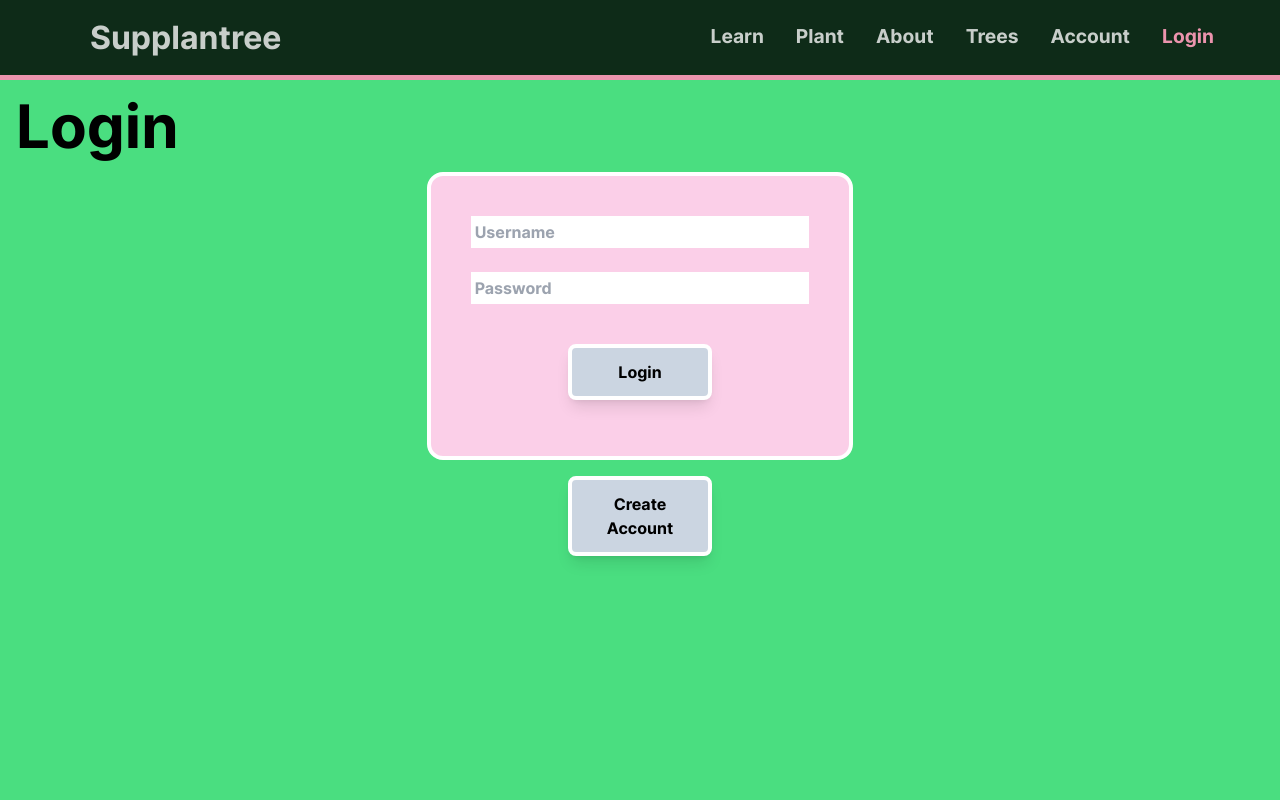
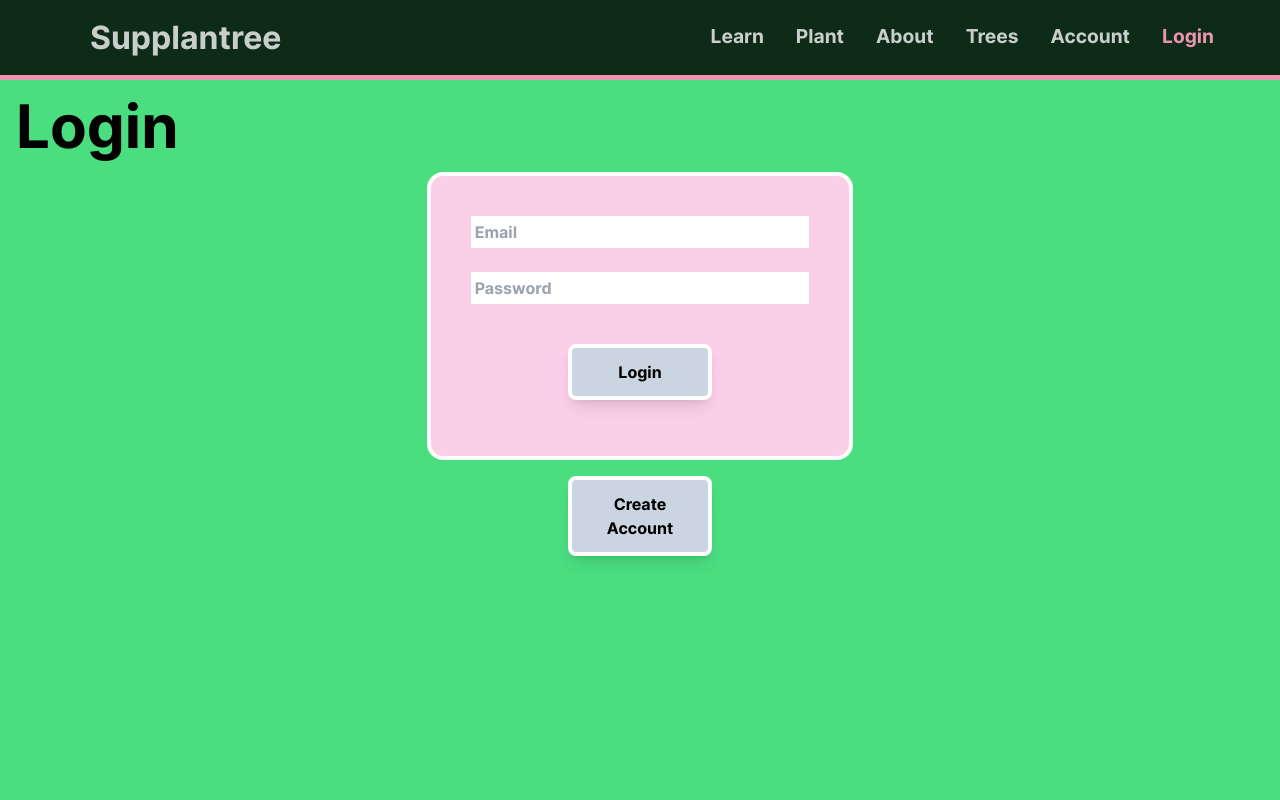
Before and after one commit to Cooper-Higgins/Supplantree, a React (Create React App) app in the folder supplantree_react/: page /login in a window 1280 px wide. Shown: the top 800 px of the page. Built offline with nearby package versions, Linux system fonts and the light colour scheme; no server answers; some icons are missing.

Commit message:
fixed styling bit

```diff
--- a/supplantree_react/src/components/Login/LoginPage.js
+++ b/supplantree_react/src/components/Login/LoginPage.js
@@ -8,7 +8,7 @@ const Login = () => {
         <div className="flex flex-col justify-center w-1/3">
           <div className="flex flex-col justify-center">
             <form className="flex flex-col justify-center bg-pink-200 border-4 border-white rounded-2xl p-10">
-              <input className="p-1" type="text" placeholder="Username" />
+              <input className="p-1" type="text" placeholder="Email" />
               <br />
               <input className="p-1" type="password" placeholder="Password" />
               <br />
```
